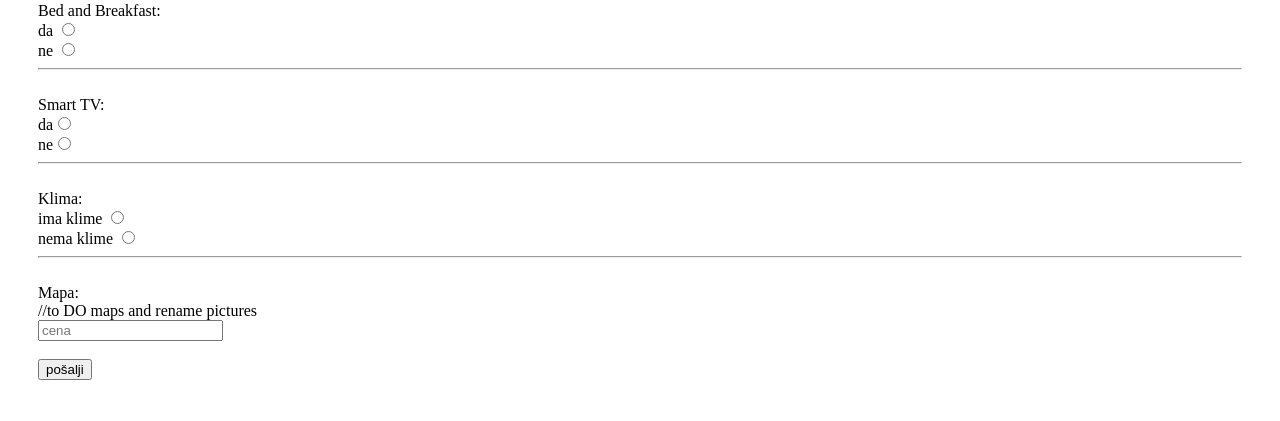
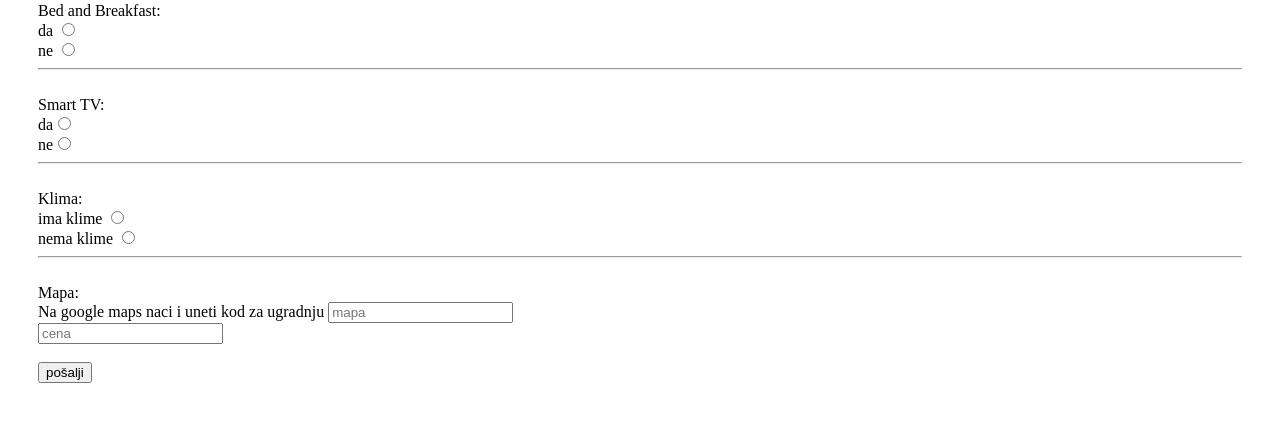
Before and after one commit to SSlivic/SSlivic.github.io, a PHP site: page /home.php in a window 1280 px wide. Shown: the part 690-1111 px from the top of the page. Before the commit the page ends 1070 px from the top, so only its background shows below. Run offline with PHP 8.4, Linux system fonts and the light colour scheme; data that the repository does not hold is empty.

Commit message:
Update home.php

```diff
--- a/projekt2/home.php
+++ b/projekt2/home.php
@@ -42,8 +42,9 @@ Klima: <br>
 ima klime <input type="radio" name="klima" value="Ima klime">
 <br>nema klime <input type="radio" name="klima" value="nema klime"><br><hr><br>
 
-Mapa: <br>
-//to DO maps and rename pictures
+  Mapa: <br>
+  Na google maps naci i uneti kod za ugradnju
+  <input type="text" name="mapa" value="" placeholder="mapa">
 
 
   <!--<input id="opis" type="textarea" name="opis" value="" ><br>-->
```
